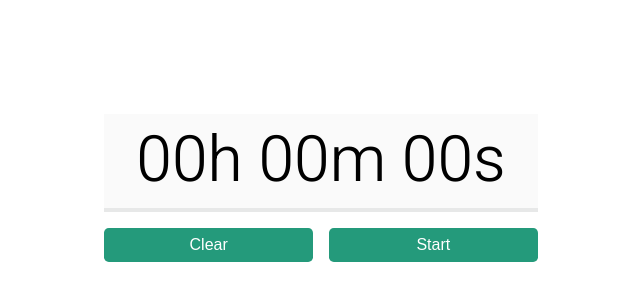
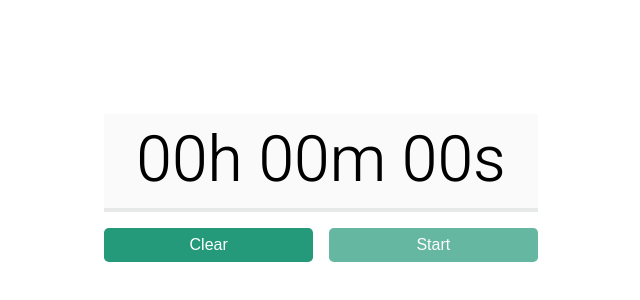
Before and after one commit to zifgu/online-timer, a React (Create React App) app: page / in a window 1280 px wide. Shown: the part 212-512 px from the top of the page, without its empty margins (319-959 px from the left). Built offline with nearby package versions, Linux system fonts and the light colour scheme.

Commit message:
Disable timer start when time is 0

```diff
--- a/src/App.scss
+++ b/src/App.scss
@@ -50,13 +50,17 @@ $button-color: #249a7b;
             color: white;
             background-color: $button-color;
 
-            &:hover {
+            &:hover:enabled {
                 background-color: #187a63;
             }
 
             &:focus {
                 outline: rgba($button-color, 0.25) solid 4px;
             }
+
+            &:disabled {
+                opacity: 70%;
+            }
         }
     }
 }
--- a/src/App.tsx
+++ b/src/App.tsx
@@ -1,8 +1,5 @@
 import React, {useEffect, useRef, useState} from 'react';
 import "./App.scss";
-
-/*
- */
 
 type TimeArray = [number, number, number, number, number, number];
 type TimerState = "edit" | "running" | "paused" | "elapsed";
@@ -115,10 +112,11 @@ function Timer() {
         }
     }, [timerState, remainingTime]);
 
+    const isZero = (t: TimeArray) => t.every((num) => num === 0);
 
     const handleStart = () => {
         const newTime = normalizeTime(time);
-        if (newTime) {
+        if (newTime && !isZero(newTime)) {
             setTime(newTime);
 
             const newRemainingTime = timeToSeconds(newTime);
@@ -178,7 +176,7 @@ function Timer() {
             </div>
             <div className="timer-buttons">
                 {timerState === "edit" && <button onClick={handleClear}>Clear</button>}
-                {timerState === "edit" && <button onClick={handleStart}>Start</button>}
+                {timerState === "edit" && <button onClick={handleStart} disabled={isZero(time)}>Start</button>}
                 {(timerState === "running"|| timerState === "paused") && <button onClick={handleStop}>Reset</button>}
                 {timerState === "running" && <button onClick={() => setTimerState("paused")}>Pause</button>}
                 {timerState === "paused" && <button onClick={() => setTimerState("running")}>Resume</button>}
```
